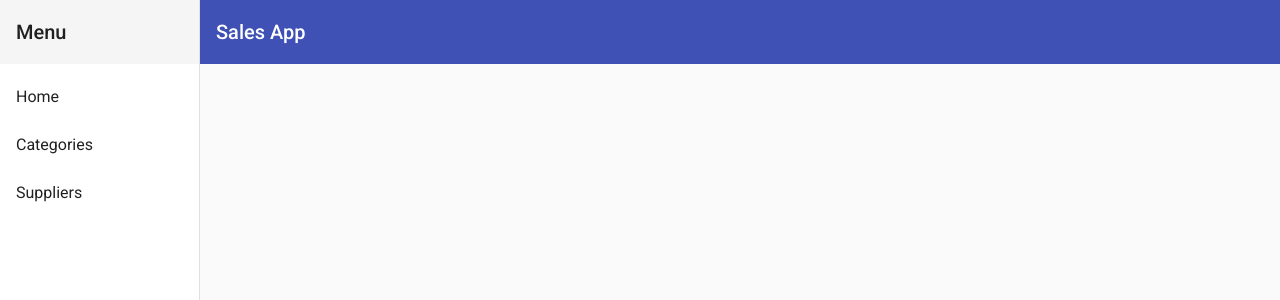
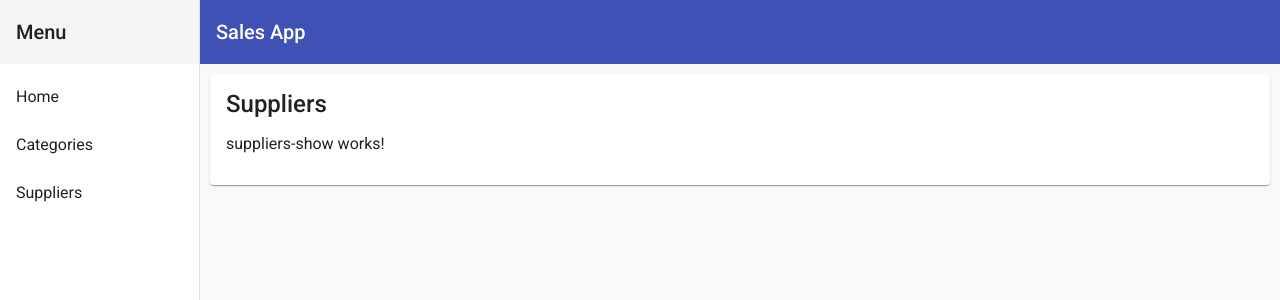
Before and after one commit to danielschmitz/my-sales-aapp, an Angular app: page /suppliers/show/1 in a window 1280 px wide. Before the commit this address led to /. Shown: the top 300 px of the page. Built offline with nearby package versions, Linux system fonts and the light colour scheme.

Commit message:
link to show suppliers

```diff
--- a/src/app/app-routing.module.ts
+++ b/src/app/app-routing.module.ts
@@ -3,6 +3,7 @@ import { RouterModule, Routes } from '@angular/router';
 import { CategoriesComponent } from './categories/categories.component';
 import { DashboardComponent } from './dashboard/dashboard.component';
 import { SuppliersListComponent } from './suppliers/suppliers-list/suppliers-list.component';
+import { SuppliersShowComponent } from './suppliers/suppliers-show/suppliers-show.component';
 import { SuppliersComponent } from './suppliers/suppliers.component';
 
 const routes: Routes = [
@@ -14,6 +15,10 @@ const routes: Routes = [
       {
         path: '',
         component: SuppliersListComponent
+      },
+      {
+        path: 'show/:id',
+        component: SuppliersShowComponent
       }
     ]
   },
--- a/src/app/app.module.ts
+++ b/src/app/app.module.ts
@@ -34,6 +34,7 @@ import { SuppliersEditComponent } from './suppliers/suppliers-edit/suppliers-edi
 import { SuppliersNewComponent } from './suppliers/suppliers-new/suppliers-new.component';
 import { SuppliersFormComponent } from './suppliers/suppliers-form/suppliers-form.component';
 import { SuppliersDeleteComponent } from './suppliers/suppliers-delete/suppliers-delete.component';
+import { SuppliersShowComponent } from './suppliers/suppliers-show/suppliers-show.component';
 
 
 @NgModule({
@@ -51,6 +52,7 @@ import { SuppliersDeleteComponent } from './suppliers/suppliers-delete/suppliers
     SuppliersNewComponent,
     SuppliersFormComponent,
     SuppliersDeleteComponent,
+    SuppliersShowComponent,
       ],
   imports: [
     BrowserModule,
--- /dev/null
+++ b/src/app/suppliers/suppliers-show/suppliers-show.component.html
@@ -0,0 +1 @@
+<p>suppliers-show works!</p>
--- /dev/null
+++ b/src/app/suppliers/suppliers-show/suppliers-show.component.ts
@@ -0,0 +1,16 @@
+import { Component, OnInit } from '@angular/core';
+
+@Component({
+  selector: 'app-suppliers-show',
+  templateUrl: './suppliers-show.component.html',
+  styles: [
+  ]
+})
+export class SuppliersShowComponent implements OnInit {
+
+  constructor() { }
+
+  ngOnInit(): void {
+  }
+
+}
```
